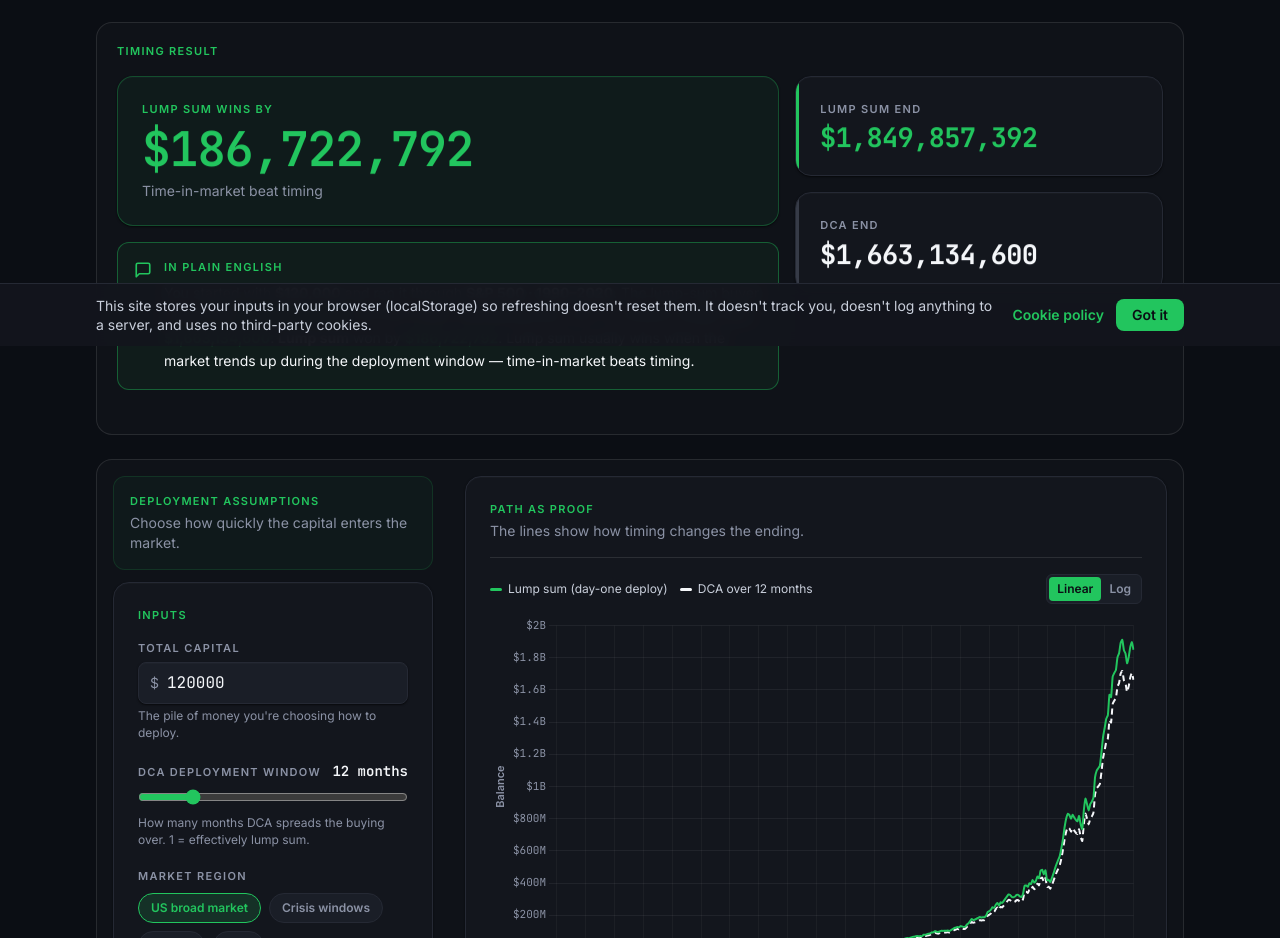
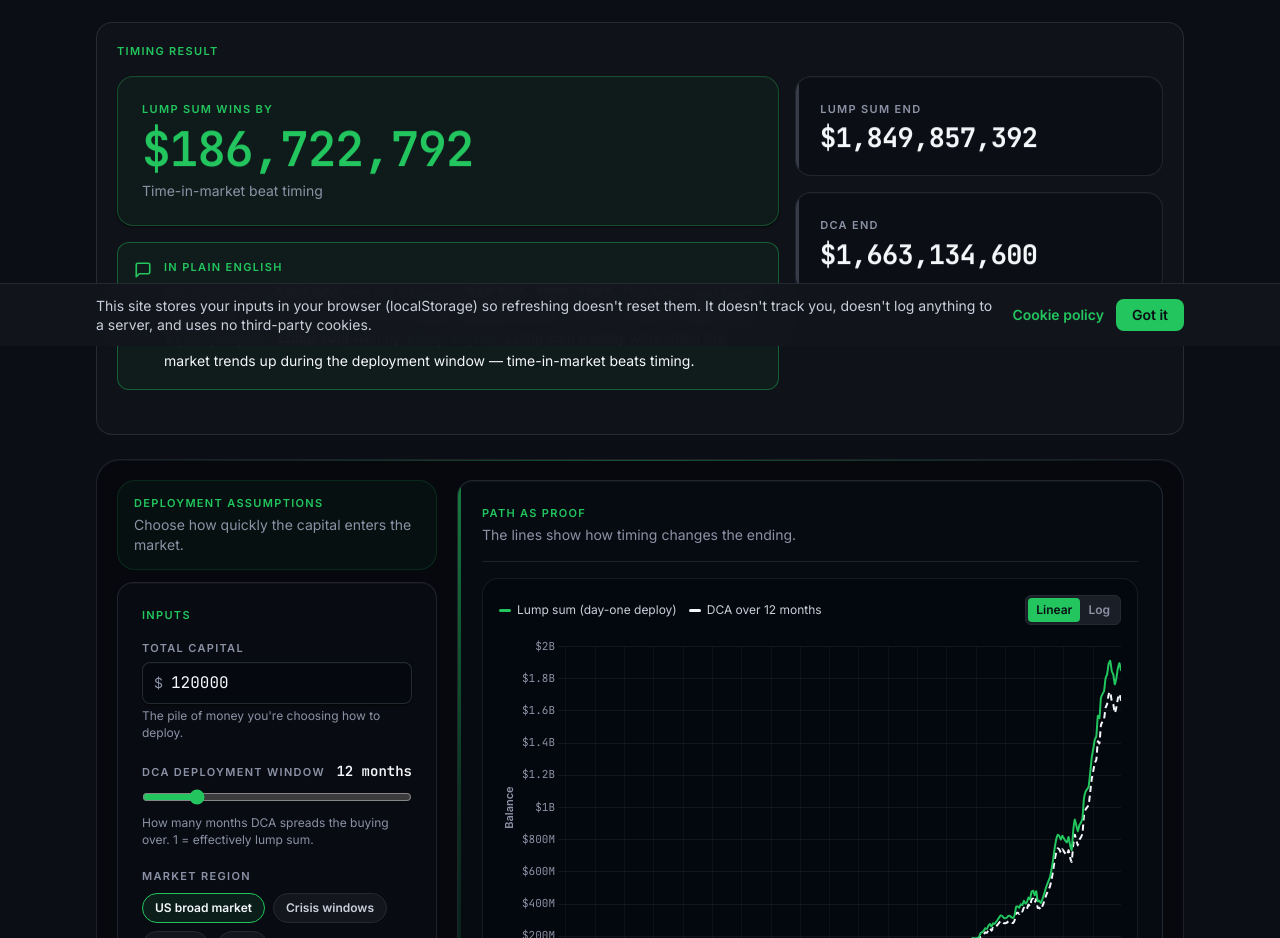
Before and after one commit to joshuasanteliz-dev/truecompound, a React (Vite) app: page /dca in a window 1280 px wide. Shown: the part 454-1392 px from the top of the page. Built offline with nearby package versions, Linux system fonts and the light colour scheme.

Commit message:
Align DCA visual system with Inflation

```diff
--- a/src/modes/DCA.tsx
+++ b/src/modes/DCA.tsx
@@ -206,32 +206,32 @@ export default function DCA() {
             </PlainEnglish>
           </div>
 
-          <div className="grid gap-4">
+          <div className="grid gap-4 [&_.hero-number]:border-[rgba(148,163,184,0.16)] [&_.hero-number]:bg-[rgba(11,14,20,0.78)] [&_.hero-number]:shadow-[inset_0_1px_0_rgba(245,247,250,0.035)]">
             <HeroNumber
               label={t.dca.heroLump}
               value={
-                <RecalcPulse valueKey={finalLump} tone={lumpWins && !isCloseResult ? 'emerald' : 'muted'}>
+                <RecalcPulse valueKey={finalLump} tone="muted">
                   {formatCurrency(finalLump)}
                 </RecalcPulse>
               }
-              tone={lumpWins && !isCloseResult ? 'positive' : 'default'}
+              tone="default"
             />
             <HeroNumber
               label={t.dca.heroDCA}
               value={
-                <RecalcPulse valueKey={finalDCA} tone={!lumpWins && !isCloseResult ? 'emerald' : 'muted'}>
+                <RecalcPulse valueKey={finalDCA} tone="muted">
                   {formatCurrency(finalDCA)}
                 </RecalcPulse>
               }
-              tone={!lumpWins && !isCloseResult ? 'positive' : 'default'}
+              tone="default"
             />
           </div>
         </div>
       </section>
 
-      <div className="grid gap-6 rounded-2xl border border-white/10 bg-white/[0.02] p-4 lg:grid-cols-[320px_1fr] lg:gap-8">
-        <div className="grid gap-3 self-start">
-          <div className="rounded-xl border border-emerald/15 bg-emerald/[0.04] p-4">
+      <div className="relative isolate grid gap-4 overflow-hidden rounded-3xl border border-[rgba(148,163,184,0.16)] bg-[rgba(5,8,13,0.72)] p-4 shadow-[inset_0_1px_0_rgba(245,247,250,0.04)] before:pointer-events-none before:absolute before:inset-x-4 before:top-0 before:h-px before:bg-gradient-to-r before:from-transparent before:via-emerald/35 before:to-transparent lg:grid-cols-[320px_1fr] lg:gap-5 lg:p-5">
+        <div className="grid gap-3 self-start [&_.card]:border-[rgba(148,163,184,0.16)] [&_.card]:bg-[rgba(11,14,20,0.78)] [&_.card]:shadow-[inset_0_1px_0_rgba(245,247,250,0.035)] [&_.input-number]:border-[rgba(148,163,184,0.22)] [&_.input-number]:bg-[rgba(5,8,13,0.72)] [&_input[type=range]]:accent-emerald">
+          <div className="rounded-[1.125rem] border border-[rgba(34,197,94,0.14)] bg-[rgba(34,197,94,0.045)] px-4 py-3.5">
             <div className="label text-emerald">DEPLOYMENT ASSUMPTIONS</div>
             <p className="mt-1 text-sm text-muted">Choose how quickly the capital enters the market.</p>
           </div>
@@ -271,8 +271,8 @@ export default function DCA() {
                         onClick={() => setDCA({ presetId: group.items[0].id })}
                         className={`rounded-full border px-3 py-1.5 text-xs font-semibold transition-colors ${
                           active
-                            ? 'border-emerald bg-emerald/15 text-emerald'
-                            : 'border-border bg-surface-2 text-muted hover:border-emerald/60 hover:text-ink'
+                            ? 'border-emerald bg-emerald/10 text-ink'
+                            : 'border-border bg-surface text-ink-dim hover:border-emerald hover:text-ink'
                         }`}
                       >
                         {group.label}
@@ -296,7 +296,7 @@ export default function DCA() {
                         className={`rounded-xl border px-3 py-2 text-left text-xs font-semibold leading-snug transition-colors ${
                           active
                             ? 'border-emerald bg-emerald/10 text-ink'
-                            : 'border-border bg-surface-2/70 text-ink-dim hover:border-emerald/60 hover:text-ink'
+                            : 'border-border bg-surface text-ink-dim hover:border-emerald hover:text-ink'
                         }`}
                       >
                         {t.historicalSeries[p.id]?.label ?? p.label}
@@ -311,12 +311,14 @@ export default function DCA() {
         </div>
 
         <div>
-          <div className="card">
-            <div className="mb-4 border-b border-white/10 pb-4">
+          <div className="card relative grid min-w-0 gap-4 overflow-hidden border-[rgba(148,163,184,0.18)] bg-[rgba(8,12,18,0.84)] shadow-[inset_0_1px_0_rgba(245,247,250,0.04)] before:pointer-events-none before:absolute before:inset-y-0 before:left-0 before:w-[3px] before:bg-gradient-to-b before:from-emerald/60 before:via-emerald/20 before:to-transparent">
+            <div className="border-b border-white/10 pb-4">
               <div className="label text-emerald">PATH AS PROOF</div>
               <p className="mt-1 text-sm text-muted">The lines show how timing changes the ending.</p>
             </div>
-            <GrowthChart series={series} xLabels={xLabels} xAxisLabel="Year" />
+            <div className="min-w-0 overflow-hidden rounded-2xl border border-[rgba(148,163,184,0.12)] bg-[rgba(2,6,12,0.42)] px-3 pb-1 pt-3 md:px-4 md:pb-2 md:pt-4">
+              <GrowthChart series={series} xLabels={xLabels} xAxisLabel="Year" />
+            </div>
             <Callout>{t.dca.callout}</Callout>
           </div>
         </div>
```
